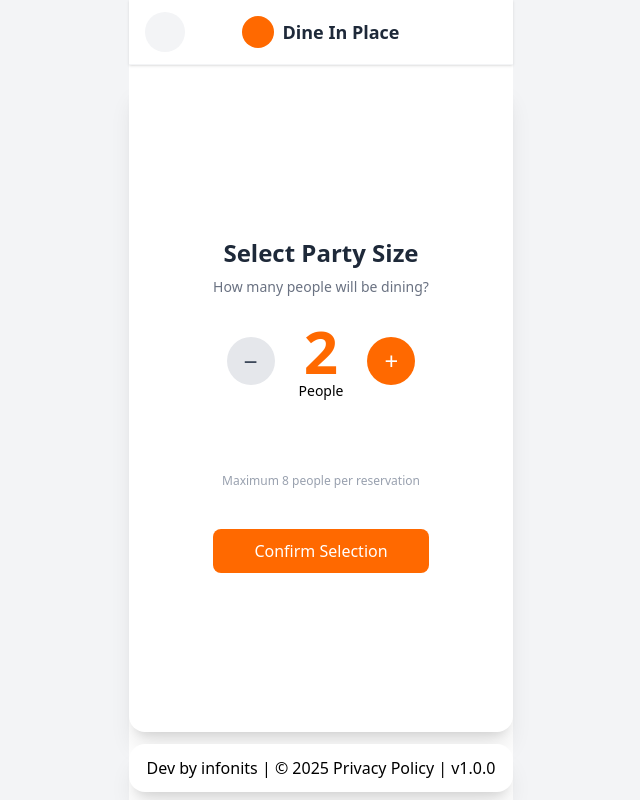
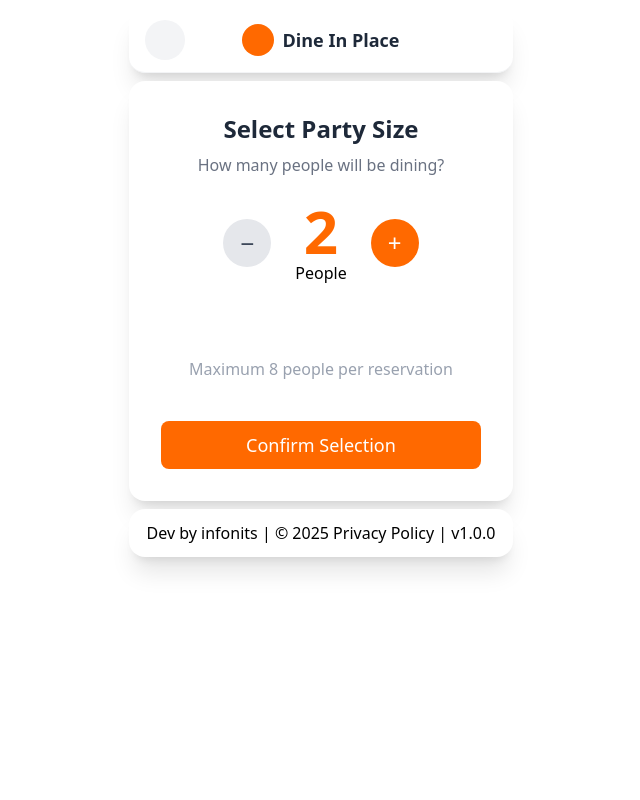
Before and after one commit to infonits/HTS, a React (Vite) app: page /user in a window 1280 px wide. Shown: the whole page, without its empty margins (319-959 px from the left). Built offline with nearby package versions, Linux system fonts and the light colour scheme; some icons are missing.

Commit message:
text size fixed

```diff
--- a/src/pages/PartySizeSelector.jsx
+++ b/src/pages/PartySizeSelector.jsx
@@ -23,7 +23,7 @@ const PartySizeSelector = () => {
     <div className='flex flex-col'>
 
       <h2 className="text-2xl font-bold text-gray-800 mb-2">Select Party Size</h2>
-      <p className="text-sm text-gray-500 mb-6">How many people will be dining?</p>
+      <p className="text-md text-gray-500 mb-6">How many people will be dining?</p>
 
       <div className="flex items-center justify-center gap-6 mb-8">
         <button
@@ -34,7 +34,7 @@ const PartySizeSelector = () => {
         </button>
         <div className='flex flex-col'>
           <span className="text-6xl font-extrabold text-orange-500">{count}</span>
-          <span className='text-sm'>People</span>
+          <span className='text-md'>People</span>
         </div>
         <button
           onClick={increaseCount}
@@ -44,11 +44,11 @@ const PartySizeSelector = () => {
         </button>
       </div>
 
-      <p className="text-xs text-gray-400 my-10">Maximum 8 people per reservation</p>
+      <p className="text-md text-gray-400 my-10">Maximum 8 people per reservation</p>
 
       <button
         onClick={handleConfirm}
-        className="bg-orange-500 text-white text-base font-medium py-2.5 px-4 w-full rounded-lg hover:bg-orange-600 transition"
+        className="bg-orange-500 text-white text-lg font-medium py-2.5 px-4 w-full rounded-lg hover:bg-orange-600 transition"
       >
         Confirm Selection
       </button>
--- a/src/pages/ReservationForm.jsx
+++ b/src/pages/ReservationForm.jsx
@@ -47,7 +47,7 @@ const ReservationForm = () => {
 
     const inputWrapper = (field, icon, type, placeholder) => (
         <div className="mb-4">
-            <label className="text-sm text-gray-700 block mb-1 capitalize">
+            <label className="text-md text-gray-700 block mb-1 capitalize">
                 {field.replace(/^\w/, (c) => c.toUpperCase())}
             </label>
             <div
@@ -61,7 +61,7 @@ const ReservationForm = () => {
                     value={form[field]}
                     onChange={handleChange}
                     placeholder={placeholder}
-                    className="bg-transparent w-full outline-none text-sm"
+                    className="bg-transparent w-full outline-none text-md"
                     required
                 />
             </div>
@@ -81,7 +81,7 @@ const ReservationForm = () => {
             <h2 className="text-2xl font-bold text-gray-800 mb-2">
                 Reserve Your Table
             </h2>
-            <p className="text-sm text-gray-500 mb-6">
+            <p className="text-md text-gray-500 mb-6">
                 Enter your details to join the queue
             </p>
 
@@ -106,16 +106,16 @@ const ReservationForm = () => {
                 )}
                 <button
                     type="submit"
-                    className="bg-orange-500 text-white py-2.5 w-full rounded-lg hover:bg-orange-600 transition text-base font-medium"
+                    className="bg-orange-500 text-white py-2.5 w-full rounded-lg hover:bg-orange-600 transition text-lg font-medium"
                 >
                     Confirm Reservation
                 </button>
             </div>
 
-            <p className="mt-6 flex items-center justify-center gap-2 text-sm text-gray-700 bg-orange-50 px-4 py-2 rounded-lg">
+            <p className="mt-6 flex items-center justify-center gap-2 text-md text-gray-700 bg-orange-50 px-4 py-2 rounded-lg">
                 <Icon
                     icon="zondicons:exclamation-solid"
-                    className="text-orange-500 w-5 h-5"
+                    className="text-orange-500 w-8 h-8"
                 />
                 <span>
                     You will receive a confirmation message with your reservation
--- a/src/pages/Result.jsx
+++ b/src/pages/Result.jsx
@@ -36,13 +36,13 @@ export default function Result() {
             {/* Reservation Details Card */}
             <div className=" shadow-lg  rounded-2xl p-3 text-center">
                 <div className="mb-4">
-                    <p className="text-orange-600 text-sm font-medium mb-1">Reservation Number</p>
+                    <p className="text-orange-600 text-md font-medium mb-1">Reservation Number</p>
                     <p className="text-4xl font-bold text-orange-600">#R042</p>
                 </div>
 
                 <div className='bg-orange-100 rounded-2xl p-2'>
                     <p className="text-md font-semibold text-gray-800">You are 4th in the queue</p>
-                    <p className="text-orange-600 text-sm font-medium mb-1">Estimated wait time: 15-30 minutes</p>
+                    <p className="text-orange-600 text-md font-medium mb-1">Estimated wait time: 15-30 minutes</p>
                 </div>
 
                 <div className='p-1'>
--- a/src/pages/UserPage.jsx
+++ b/src/pages/UserPage.jsx
@@ -9,11 +9,11 @@ export default function UserPage() {
         navigate(-1)
     };
     return (
-        <div className="min-h-screen flex  items-center justify-center bg-gray-100 sm:px-4 px-0">
-            <div className="bg-white h-screen  w-full sm:max-w-sm   text-center flex flex-col gap-3">
+        <div className="min-h-screen flex   justify-center  sm:px-4 px-0">
+            <div className="bg-white w-full sm:max-w-sm   text-center">
 
                 {/* Sticky Top Nav */}
-                <div className="sticky top-0 bg-white shadow-sm border-b border-gray-100 z-10">
+                <div className=" bg-white shadow-sm border-b border-gray-100 my-2 shadow-xl rounded-2xl">
                     <div className="flex items-center justify-between px-4 py-3">
                         <button
                             onClick={handleBack}
@@ -34,10 +34,11 @@ export default function UserPage() {
                 </div>
 
                 {/* Scrollable Content */}
-                <div className="flex-1 overflow-y-auto p-8 flex justify-center items-center shadow-xl rounded-2xl">
+                <div className="flex-1 p-8 bg-white  shadow-xl rounded-2xl mb-2">
 
                     <Outlet />
                 </div>
+
                 <div className='p-3 shadow-xl rounded-2xl bg-white mb-2'>
                     Dev by infonits | © 2025
                     Privacy Policy | v1.0.0
```
